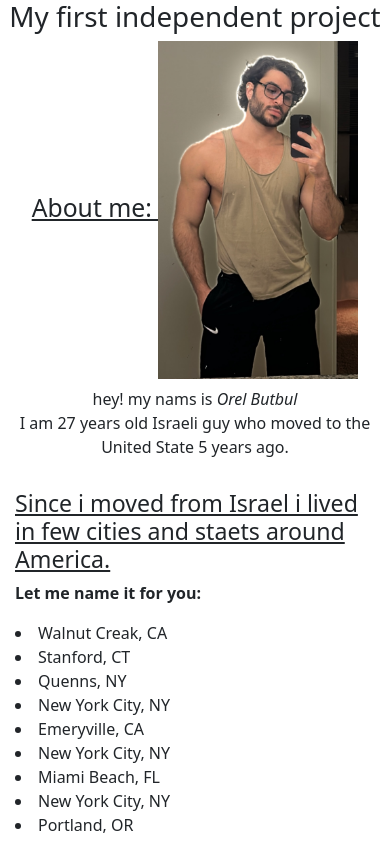
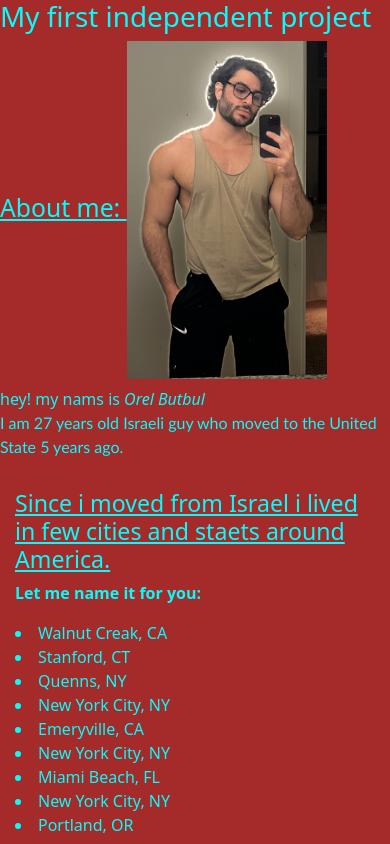
Before and after one commit to orbu13/Independent-Project-Num.1-10-19-2023, a plain HTML site: page index.html in a window 390 px wide. Shown: the top 844 px of the page. Drawn offline with Linux system fonts and the light colour scheme.

Commit message:
WIP - add querie media and span to the file

```diff
--- a/css/styles.css
+++ b/css/styles.css
@@ -8,6 +8,10 @@ div.me{
 
 div.me h2{
     text-decoration: underline;
+}
+
+div.me span{
+    font-family: 'Gill Sans', 'Gill Sans MT', Calibri, 'Trebuchet MS', sans-serif;
 }
 
 div.move{
@@ -52,3 +56,17 @@ div.card p{
 div.card{
     float: left;
 }
+
+@media screen and (max-width: 769px) {
+    body{
+    background-color: brown;
+    color: beige;
+}
+}
+
+@media screen and (max-width: 656px) {
+    body{
+        text-align: left;
+        color: aqua;
+    }
+}
--- a/index.html
+++ b/index.html
@@ -10,7 +10,7 @@
     <div class="me">
         <h2>About me: <img src="orel.jpg" alt="picture of me"></h2>
         <p>hey! my nams is <em>Orel Butbul</em><br>
-        I am 27 years old Israeli guy who moved to the United State 5 years ago.</p>
+        <span>I am 27 years old Israeli guy who moved to the United State 5 years ago.</span></p>
     </div>
     <div class="move">
         <h3>Since i moved from Israel i lived in few cities and staets around America.</h3>
```
